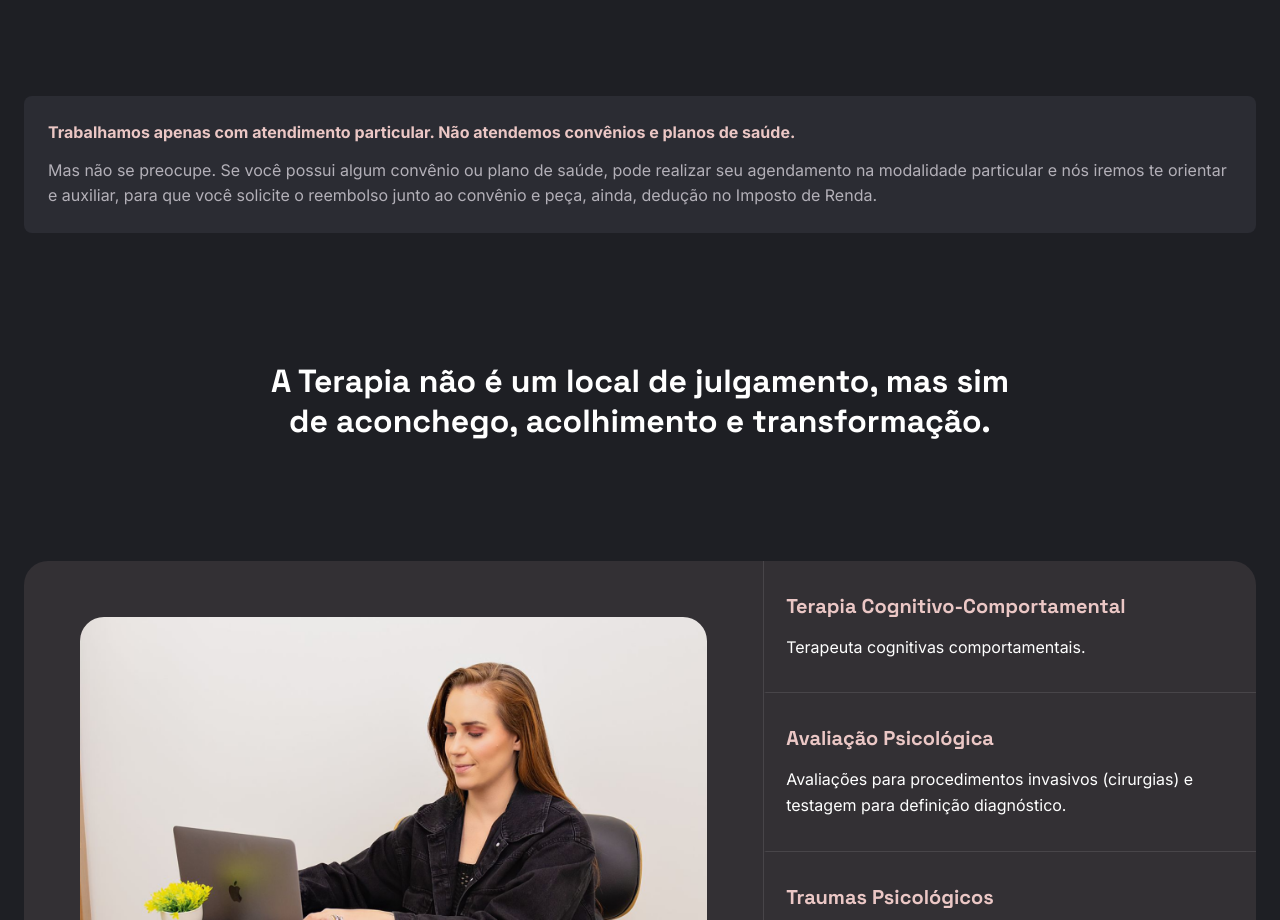
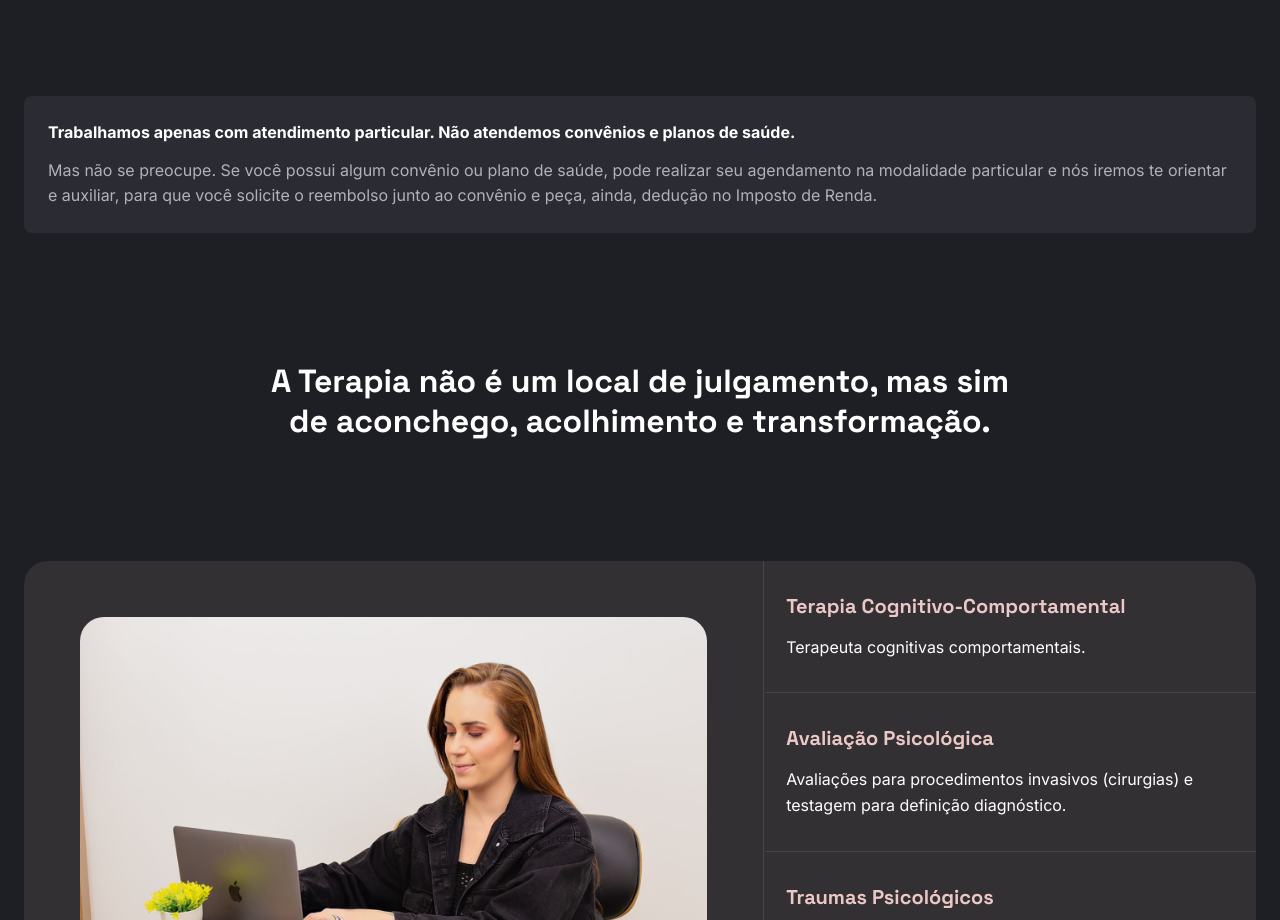
Before and after one commit to capelaum/projeto-isabela-castelli, a Next.js app: page / in a window 1280 px wide. Shown: the part 2400-3320 px from the top of the page. Built offline with nearby package versions, Linux system fonts and the light colour scheme; no server answers.

Commit message:
💄 update observation text color to white

```diff
--- a/src/components/Sections/SectionClinic/index.tsx
+++ b/src/components/Sections/SectionClinic/index.tsx
@@ -75,6 +75,7 @@ export function SectionClinic() {
               convênios e planos de saúde.
             </strong>
           </Text>
+
           <Text size="sm">
             Mas não se preocupe. Se você possui algum convênio ou plano de
             saúde, pode realizar seu agendamento na modalidade particular e nós
--- a/src/components/Sections/SectionClinic/styles.ts
+++ b/src/components/Sections/SectionClinic/styles.ts
@@ -107,7 +107,7 @@ export const ClinicObservation = styled('div', {
 
   strong: {
     fontWeight: '$bold',
-    color: '$primary'
+    color: '$white'
   },
 
   'span, strong': {
```
